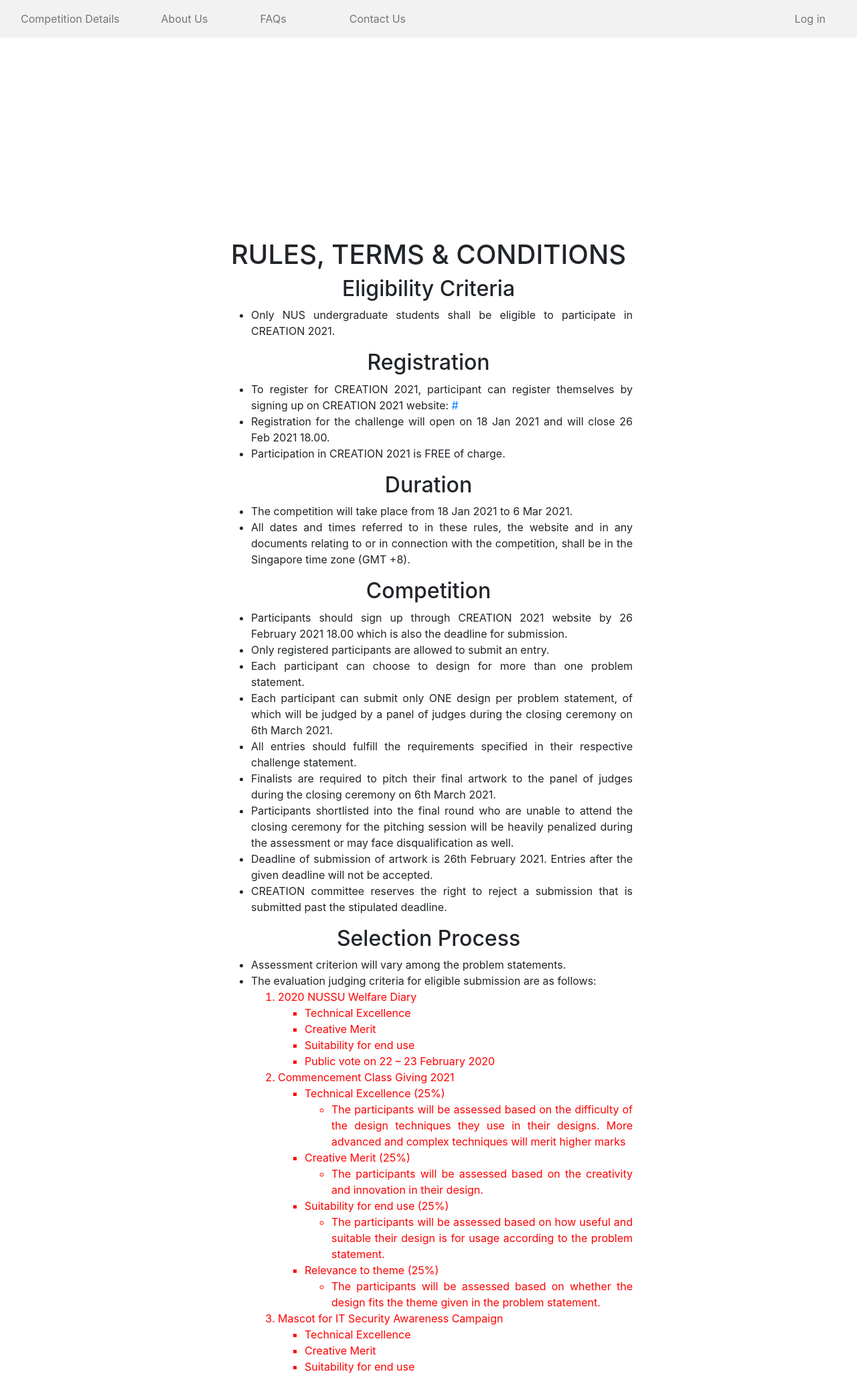
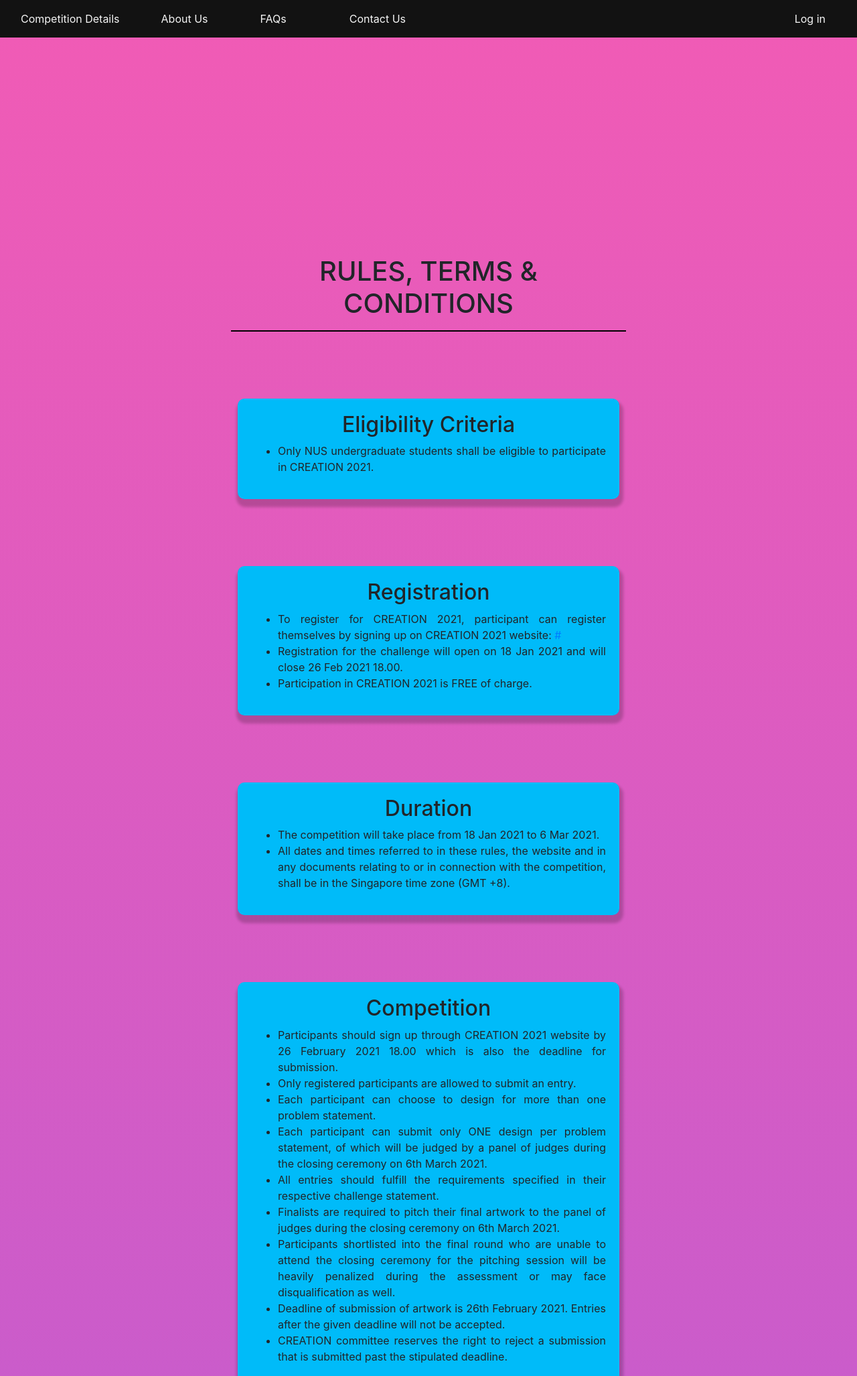
Before and after one commit to nussucommit/creation2021, a Django app: page /rules in a window 1280 px wide. Shown: the top 2054 px of the page at 67% size. Run offline with Django 3.2, Linux system fonts and the light colour scheme.

Commit message:
just UIs

```diff
--- /dev/null
+++ b/creation/static/colors.css
@@ -0,0 +1,124 @@
+#rules-container .rules-card, #index-container .challenge {
+  box-shadow: 2px 8px 4px 4px rgba(0, 0, 0, 0.2);
+}
+
+body {
+  min-height: 100vh;
+  background: linear-gradient(#F15BB5, #9B5DE5);
+  filter: brightness(100%);
+}
+
+.justified-par {
+  text-align: justify;
+  text-justify: inter-word;
+}
+
+#navbar {
+  background-color: #121212;
+}
+#navbar * {
+  background-color: transparent;
+  color: whitesmoke;
+}
+#navbar .dropdown-content a {
+  color: black;
+  padding: 12px 16px;
+  text-decoration: none;
+  display: block;
+  background-color: white;
+}
+
+#index-container {
+  display: flex;
+  flex-direction: row;
+  justify-content: space-evenly;
+  align-items: center;
+  height: 90vh;
+}
+#index-container .challenge {
+  padding: 20px;
+  border-radius: 25px;
+  background-color: #121212;
+  color: whitesmoke;
+  height: 300px;
+}
+#index-container .challenge h3 {
+  height: 60px;
+}
+#index-container .challenge hr {
+  border: 1px solid whitesmoke;
+}
+#index-container .challenge:hover {
+  margin-top: -10px;
+  margin-bottom: 10px;
+}
+
+.bottom {
+  padding-top: 300px;
+  margin: 0;
+  background-color: transparent;
+}
+
+#regis-container {
+  width: 80%;
+  margin: 40px 10%;
+}
+@media (min-width: 768px) {
+  #regis-container {
+    width: 50%;
+    margin: 40px 25%;
+  }
+}
+#regis-container li {
+  color: black;
+}
+#regis-container small {
+  color: black;
+  filter: contrast(1000%);
+}
+
+#rules-container {
+  background-color: transparent;
+  padding-bottom: 50px;
+}
+#rules-container .col-lg-6 {
+  padding: 25px;
+}
+#rules-container .rules-card {
+  margin: 100px 10px;
+  background-color: #00BBF9;
+  padding: 20px;
+  border-radius: 10px;
+}
+#rules-container hr {
+  border: 1px solid black;
+}
+
+#faq-container {
+  background-color: transparent;
+  display: flex;
+  justify-content: center;
+}
+#faq-container .faq-container {
+  display: flex;
+  flex-direction: column;
+  justify-content: space-evenly;
+  align-items: baseline;
+}
+#faq-container .faq-container div {
+  display: flex;
+  flex-direction: column;
+  justify-content: space-evenly;
+  align-items: baseline;
+  margin-bottom: 30px;
+}
+#faq-container .faq-box {
+  margin-top: 100px;
+  width: 60%;
+  min-width: 300px;
+}
+#faq-container hr {
+  border: 1px solid black;
+}
+
+/*# sourceMappingURL=colors.css.map */
--- /dev/null
+++ b/creation/static/colors.scss
@@ -0,0 +1,165 @@
+$primary-pink : #F15BB5;
+$primary-yellow: #FEE440;
+
+$secondary-blue: #00BBF9;
+$secondary-coastal: #00F5D4;
+$secondary-yellowgreen: #B5F15B;
+
+$tertiary-purple: #9B5DE5;
+$tertiary-orange: #F1975B;
+
+$dark-background: rgb(18, 18, 18);
+
+%shadow-comp {
+    box-shadow: 2px 8px 4px 4px rgba(0, 0, 0, 0.2);
+}
+
+%justification {
+    text-align: justify;
+    text-justify: inter-word;
+}
+
+%floatable {
+    margin-top: -10px;
+    margin-bottom: 10px;
+}
+// defined for universal use
+body {
+    min-height: 100vh;
+    background: linear-gradient($primary-pink, $tertiary-purple);
+    filter: brightness(100%);
+}
+
+.justified-par {
+    text-align: justify;
+    text-justify: inter-word;
+}
+// navbar/menu styling
+#navbar {
+    background-color: $dark-background;
+
+    * {
+        background-color: transparent;
+        color: whitesmoke;
+    }
+
+    .dropdown-content a {
+        color: black;
+        padding: 12px 16px;
+        text-decoration: none;
+        display: block;
+        background-color: white;
+    }
+}
+
+// challenge statements styling
+#index-container {
+    .challenge {
+        padding: 20px;
+        border-radius: 25px;
+        background-color: $dark-background;
+        color: whitesmoke;
+        height: 300px;
+
+        h3 {
+            height: 60px;
+        }
+
+        hr {
+            border: 1px solid whitesmoke;
+        }
+
+        @extend %shadow-comp;
+    }
+
+    .challenge:hover {
+        margin-top: -10px;
+        margin-bottom: 10px;
+    }
+
+    display: flex;
+    flex-direction: row;
+    justify-content: space-evenly;
+    align-items: center;
+    height: 90vh;
+}
+
+// content-container styling
+.bottom {
+    padding-top: 300px;
+    margin: 0;
+    background-color: transparent;
+}
+
+#regis-container {
+    width: 80%;
+    margin: 40px 10%;
+
+    $breakpoint-tablet: 768px;
+    @media (min-width: $breakpoint-tablet) {
+        width: 50%;
+        margin: 40px 25%;
+    }
+
+    li{
+        color: black;
+    }
+
+    small {
+        color: black;
+        filter: contrast(1000%);
+    }
+}
+
+#rules-container {
+    background-color: transparent;
+    padding-bottom: 50px;
+
+    .col-lg-6 {
+        padding: 25px;
+    }
+
+    .rules-card {
+        margin: 100px 10px;
+        background-color: $secondary-blue;
+        padding: 20px;
+        border-radius: 10px;
+
+        @extend %shadow-comp;
+    }
+
+    hr {
+        border: 1px solid black;
+    }
+}
+
+#faq-container {
+    background-color: transparent;
+    display: flex;
+    justify-content: center;
+
+    .faq-container {
+        display: flex;
+        flex-direction: column;
+        justify-content: space-evenly;
+        align-items: baseline;
+    }
+
+    .faq-container div{
+        display: flex;
+        flex-direction: column;
+        justify-content: space-evenly;
+        align-items: baseline;
+        margin-bottom: 30px;
+    }
+
+    .faq-box {
+        margin-top: 100px;
+        width: 60%;
+        min-width: 300px;
+    }
+
+    hr {
+        border: 1px solid black;
+    }
+}
--- a/creation/templates/creation/base_white.html
+++ b/creation/templates/creation/base_white.html
@@ -8,6 +8,7 @@
         <!-- Bootstrap CSS -->
         <link rel="stylesheet" href="https://cdn.jsdelivr.net/npm/bootstrap@4.5.3/dist/css/bootstrap.min.css" integrity="sha384-TX8t27EcRE3e/ihU7zmQxVncDAy5uIKz4rEkgIXeMed4M0jlfIDPvg6uqKI2xXr2" crossorigin="anonymous">
         <link rel="stylesheet" href="../static/style.css">
+        <link rel="stylesheet" href="../../static/colors.css">
         <title>CREATION 2021</title>
         <style>
             .bottom {
@@ -33,7 +34,7 @@
     </head>
     <body>
         <div class="container">
-            <div class="row" style="display: flex;">
+            <div class="row" id="navbar" style="display: flex;">
                 <div class="col-lg-auto menu">
                     <div class="dropdown">
                         <button class="dropbtn">Competition Details</button>
--- a/creation/templates/creation/contact.html
+++ b/creation/templates/creation/contact.html
@@ -1,4 +1,6 @@
 {% extends "creation/base.html" %}
 {% block content %}
-<h1>Contact Us</h1>
+<div id='contactContainer'>
+
+</div>
 {% endblock content %}
--- a/creation/templates/creation/rules.html
+++ b/creation/templates/creation/rules.html
@@ -1,24 +1,32 @@
 {% extends "creation/base_white.html" %}
 {% block content %}
-<div class="row justify-content-lg-center bottom">
+<div class="row justify-content-lg-center bottom" id="rules-container">
     <div class="col-lg-6">
         <h1 class="title">RULES, TERMS & CONDITIONS</h1>
+        <hr>
         <div class="rules-container">
+            <div class="rules-card">
                 <h2 class="rules-header">Eligibility Criteria</h2>
                 <ul class="rules-paragraph">
                     <li>Only NUS undergraduate students shall be eligible to participate in CREATION 2021.</li>
                 </ul>
+            </div>
+            <div class="rules-card">
                 <h2 class="rules-container">Registration</h2>
                 <ul class="rules-paragraph">
                     <li>To register for CREATION 2021, participant can register themselves by signing up on CREATION 2021 website: <a href="#">#</a></li>
                     <li>Registration for the challenge will open on 18 Jan 2021 and will close 26 Feb 2021 18.00.</li>
                     <li>Participation in CREATION 2021 is FREE of charge.</li>
                 </ul>
+            </div>
+            <div class="rules-card">
                 <h2 class="rules-container">Duration</h2>
                 <ul class="rules-paragraph">
                     <li>The competition will take place from 18 Jan 2021 to 6 Mar 2021.</li>
                     <li>All dates and times referred to in these rules, the website and in any documents relating to or in connection with the competition, shall be in the Singapore time zone (GMT +8).</li>
                 </ul>
+            </div>
+            <div class="rules-card">
                 <h2 class="rules-container">Competition</h2>
                 <ul class="rules-paragraph">
                     <li>Participants should sign up through CREATION 2021 website by 26 February 2021 18.00 which is also the deadline for submission.</li>
@@ -31,6 +39,8 @@
                     <li>Deadline of submission of artwork is 26th February 2021. Entries after the given deadline will not be accepted.</li>
                     <li>CREATION committee reserves the right to reject a submission that is submitted past the stipulated deadline.</li>
                 </ul>
+            </div>
+            <div class="rules-card">
                 <h2 class="rules-container">Selection Process</h2>
                 <ul class="rules-paragraph">
                     <li>Assessment criterion will vary among the problem statements.</li>
@@ -78,11 +88,15 @@
                     <li>All entries should fulfil the requirements specified in their respective challenge statement. Participants artwork will not be accepted if the challenge’s requirements are not met.</li>
                     <li>The decision of the judges will be final and binding.</li>
                 </ul>
+            </div>
+            <div class="rules-card">
                 <h2 class="rules-container">Intellectual Property</h2>
                 <ul class="rules-paragraph">
                     <li>All artwork submitted for CREATION 2021 competition shall become the property of the sponsors for the respective problem statements.</li>
                     <li>Winning posters may be modified and used by sponsors for their personal usage.</li>
                 </ul>
+            </div>
+            <div class="rules-card">
                 <h2 class="rules-container">General Rules</h2>
                 <ul class="rules-paragraph">
                     <li>CREATION committee reserves the right to amend these rules at any time. CREATION committee may also create rules, which will apply to a specific competition only. Participants are responsible for checking the relevant competition page for any updates to the rules. A copy of the latest version of the rules is made available at the website. By continuing to participate in CREATION 2021, participants signify their agreement to any updates to the rules.</li>
@@ -98,4 +112,5 @@
             </div>
         </div>
     </div>
+</div>
 {% endblock content %}
--- a/users/templates/users/register.html
+++ b/users/templates/users/register.html
@@ -1,7 +1,7 @@
 {% extends "users/base.html" %}
 {% block content %}
 {% load crispy_forms_tags %}
-<div class="container">
+<div class="container" id="regis-container">
         <form method="POST">
             {% csrf_token %}
             <fieldset class="form-group">
```
Also changed, not shown: creation/templates/creation/base.html (+2 -20 lines), creation/templates/creation/faq.html (+23 -2 lines), creation/templates/creation/index.html (+8 -5 lines), users/static/colors.css (added, +124 -0 lines), users/templates/users/base.html (+2 -20 lines), users/migrations/0002_auto_20201217_1155.py (added), users/migrations/0003_merge_20201217_1549.py (added), 3 other files. Lines whose indentation alone changed are shown as unchanged.
